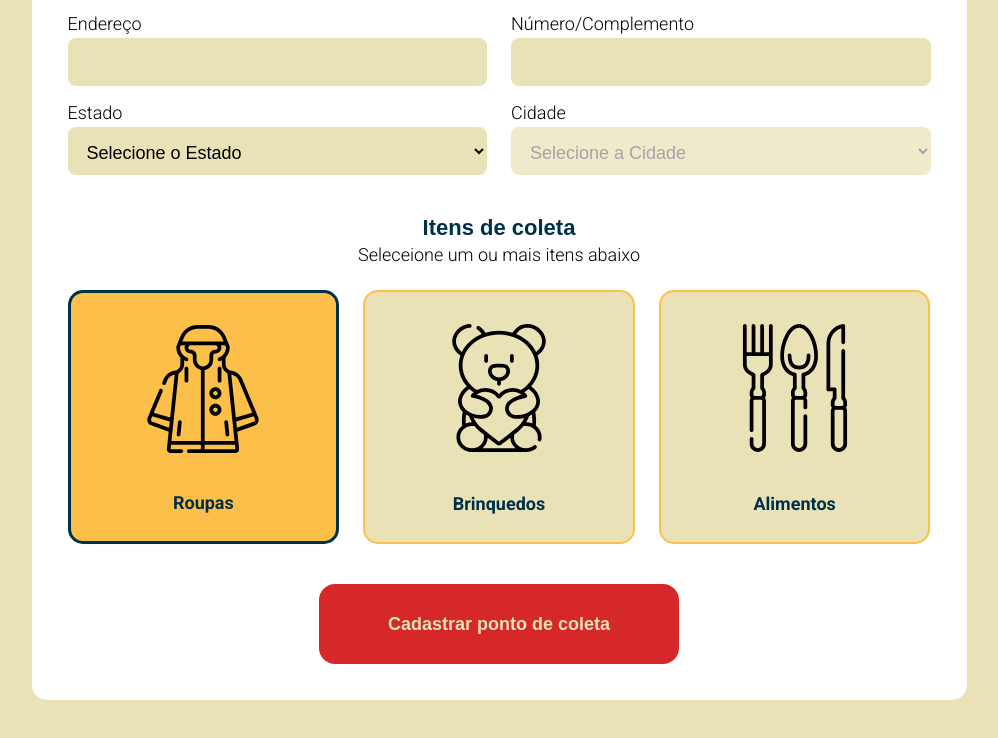
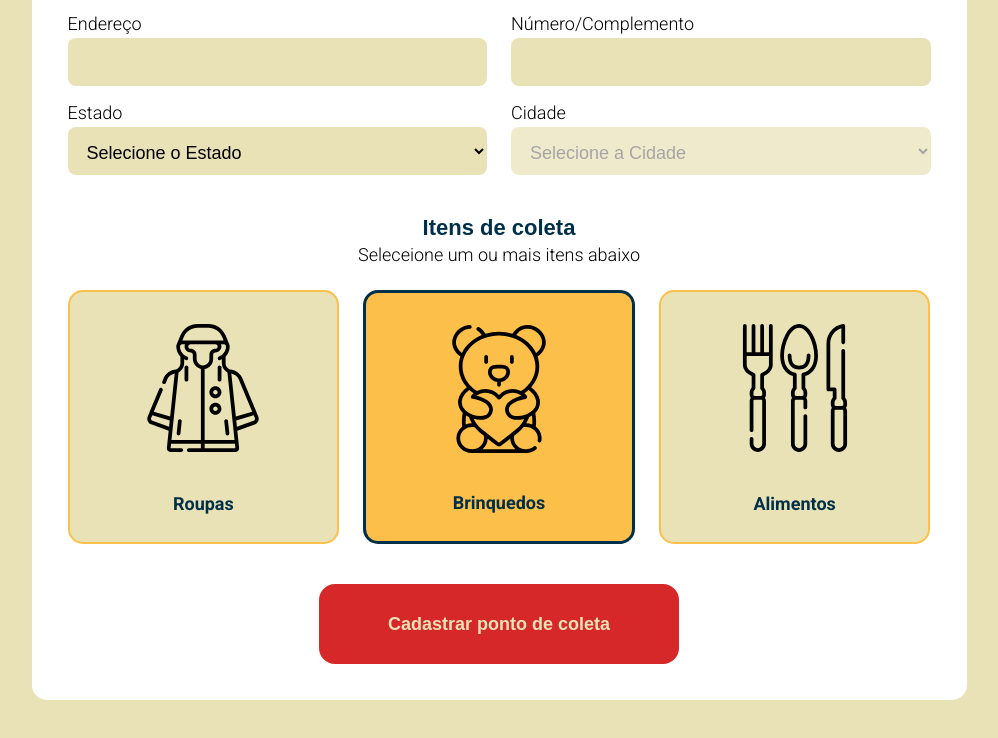
Before and after one commit to andersongames/warm-Up, a plain HTML site: page create-point.html in a window 1280 px wide. Both pictures are taken after a click on the item "Brinquedos". Shown: the part 552-1290 px from the top of the page, without its empty margins (141-1139 px from the left). Drawn offline with Linux system fonts and the light colour scheme; no server answers.

Commit message:
create point items script

```diff
--- a/create-point.html
+++ b/create-point.html
@@ -100,17 +100,17 @@
                 </legend>
 
                 <div class="items-grid">
-                    <li class="selected">
+                    <li data-id="Roupas">
                         <img src="assets/clothes.svg" alt="Roupas">
                         <span>Roupas</span>
                     </li>
 
-                    <li>
+                    <li data-id="Brinquedos">
                         <img src="assets/heart.svg" alt="Brinquedos">
                         <span>Brinquedos</span>
                     </li>
 
-                    <li>
+                    <li data-id="Alimentos">
                         <img src="assets/kitchen.svg" alt="Alimentos">
                         <span>Alimentos</span>
                     </li>
--- a/scripts/create-point.js
+++ b/scripts/create-point.js
@@ -44,3 +44,45 @@ function getCities(event) {
 document
     .querySelector("select[name=uf]") //seleciona a select com name=uf
     .addEventListener("change", getCities) //adiciona um ouvidor de eventos, quando mudar o valor da select, executa a função getCities (passada por referência)
+
+
+//itens de coleta
+const itemsToCollect = document.querySelectorAll(".items-grid li") //seleciona as li
+
+for (const item of itemsToCollect) { //adiciona um ouvidor de evento (clicar na li)
+    item.addEventListener("click", handleSelectedItem)  //evento = clicar na li
+}
+
+const collectedItems = document.querySelector("input[name=items]") //atribui os itens selecionados à input itens
+
+let selectedItems = [] //array para armazenar os itens selecionados
+
+function handleSelectedItem(event) { //função que é executada quando um item é selecionado
+    const itemLi = event.target //alvo do evento
+
+    itemLi.classList.toggle("selected") //adiona a classe selected ao alvo do evento (li)
+
+    const itemId = itemLi.dataset.id //pega o id da li selecionada (target)
+
+    //verificar se existem itens selecionados (armazenados no array selectedItems)
+    const alreadySelected = selectedItems.findIndex( item => { //acha o index dos itens selecionados
+        const itemFound = item == itemId //compara o index do item com o itemId com o id da li //será true se houver item no array e será false se não houver
+        return itemFound //retorna os itens encontrados no array
+    })
+
+    //se já estiver selecionado (return true), remover do array
+    if(alreadySelected >=0) { //se já existem itens selecionados
+        //tirar da seleção
+        const filteredItems = selectedItems.filter( item => { //pega cada item que vieram pela alreadySelected
+            const itemIsDifferent = item != itemId //compara  com os id das li (se forem iguais será false, se forem diferentes será true)
+            return itemIsDifferent //retorna os itens que são diferentes
+        })
+
+        selectedItems = filteredItems //atualiza o array selectedItens com os itens que retornaram
+
+    } else { //adicionar na seleção
+        selectedItems.push(itemId) //adicionao o item selecionado no array
+    }
+
+    collectedItems.value = selectedItems //atualiza o input itens com os itens selecionados
+}
```
